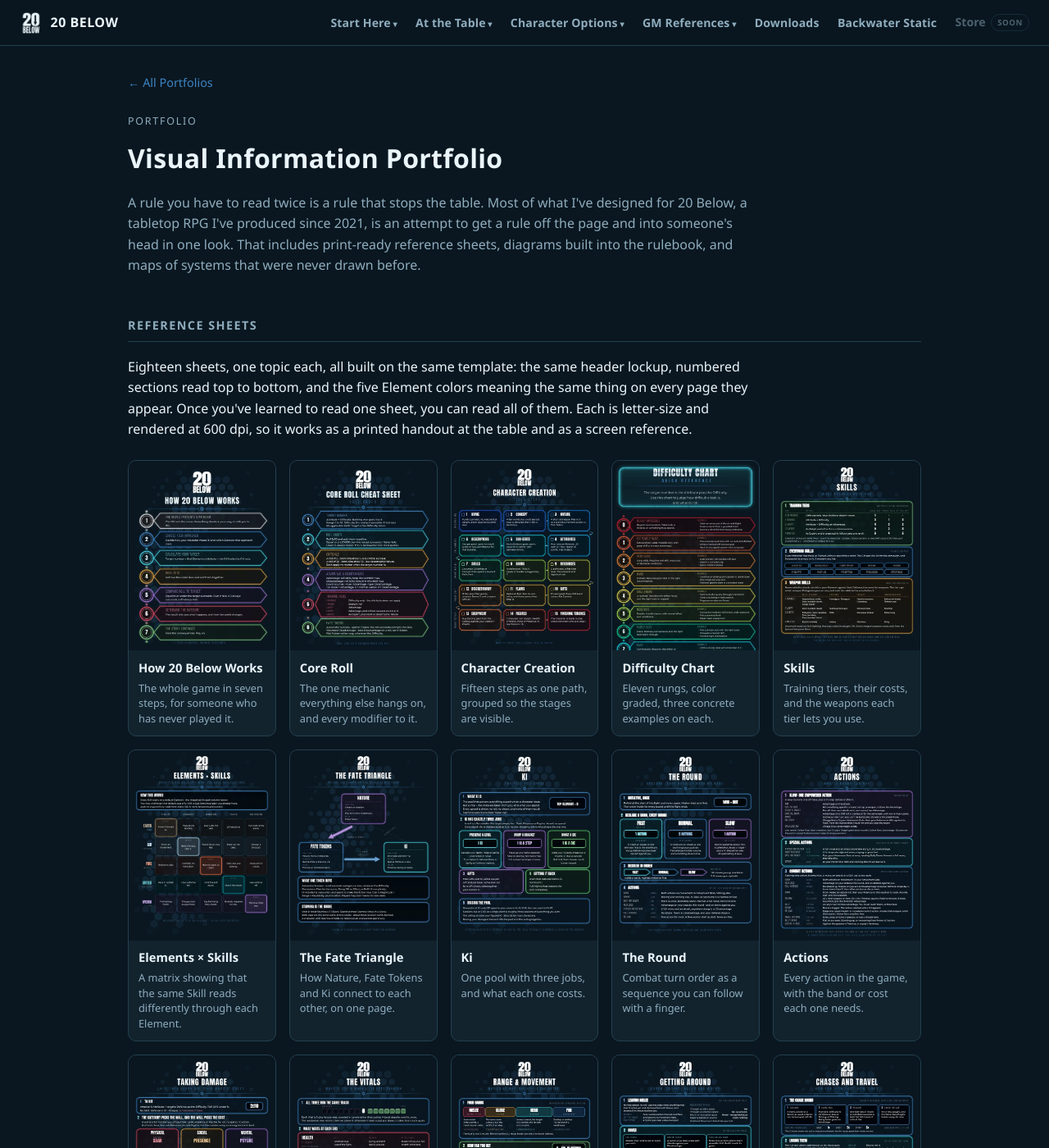
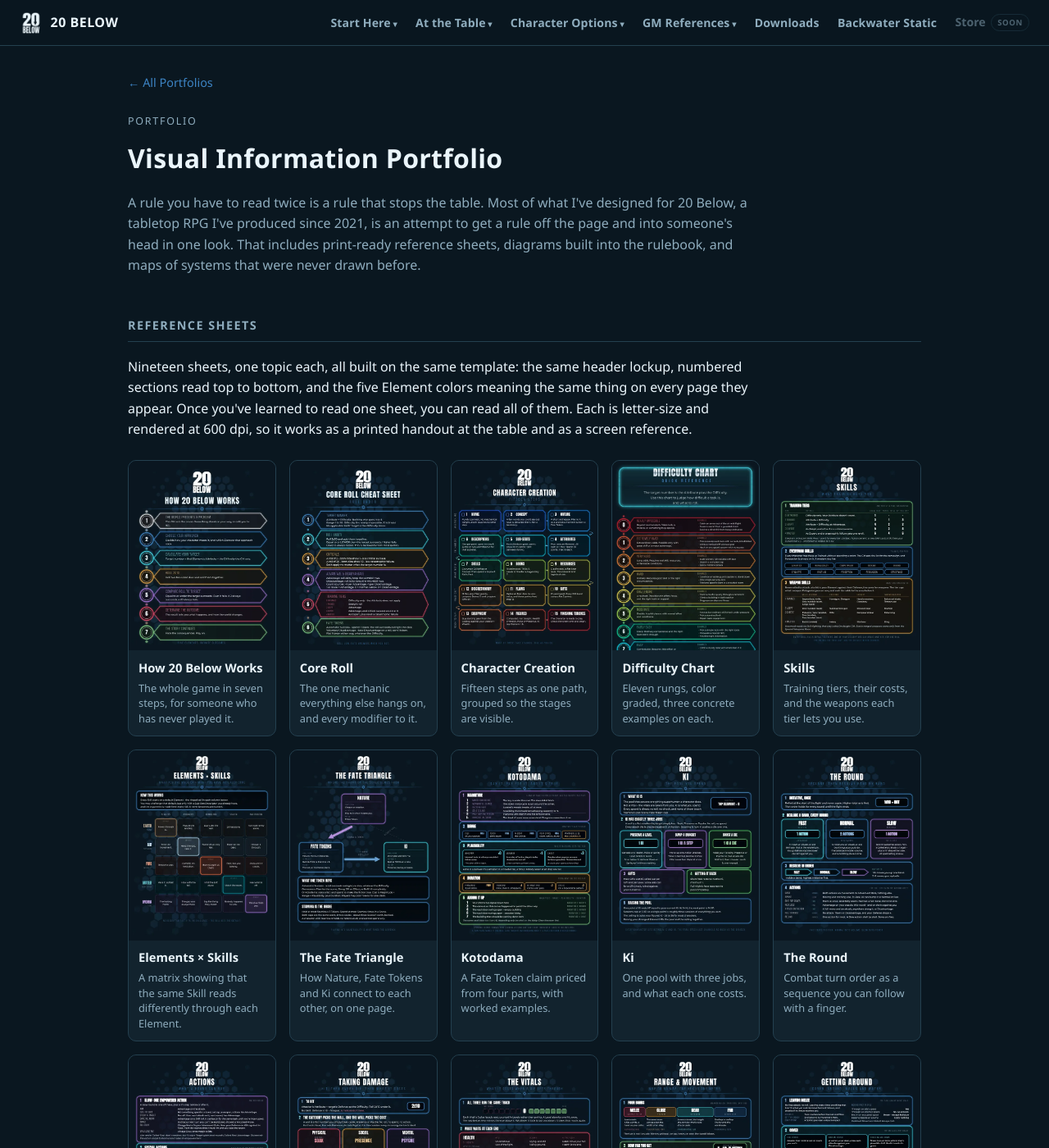
Before and after one commit to feralucce/20_Below, a Jekyll site: the page built from docs/visual-portfolio.html, in a window 1280 px wide and 1400 px high. Shown: the whole window at 82% size. Built offline with Jekyll 4.4.1, drawn with Linux system fonts in a browser that asks for light colours.

Commit message:
Portfolio: a Kotodama sheet
Pricing a claim as the Fate chapter does: Magnitude (1-4 solo, 5 and 6+
pooled and GM-priced), Range (free within your reach), Plausibility
(Whisper +0, Murmur +1, Shout +3, set by who is watching), the Duration
surcharge, and five of the chapter's worked claims from 1 to 7 Tokens.

On GM References after The Fate Triangle; in the visual portfolio after
The Fate Triangle, which now counts nineteen sheets.

Co-Authored-By: Claude Opus 5.5 <noreply@anthropic.com>

```diff
--- a/docs/visual-portfolio.html
+++ b/docs/visual-portfolio.html
@@ -98,7 +98,7 @@
 
   <h2>Reference Sheets</h2>
   <div class="prose">
-    <p>Eighteen sheets, one topic each, all built on the same template: the same header lockup, numbered sections read top to bottom, and the five Element colors meaning the same thing on every page they appear. Once you've learned to read one sheet, you can read all of them. Each is letter-size and rendered at 600 dpi, so it works as a printed handout at the table and as a screen reference.</p>
+    <p>Nineteen sheets, one topic each, all built on the same template: the same header lockup, numbered sections read top to bottom, and the five Element colors meaning the same thing on every page they appear. Once you've learned to read one sheet, you can read all of them. Each is letter-size and rendered at 600 dpi, so it works as a printed handout at the table and as a screen reference.</p>
   </div>
   <div class="sheets">
     <a class="sheet" href="/docs/assets/portfolio/how-it-works.webp"><img src="/docs/assets/portfolio/how-it-works-thumb.webp" alt="How 20 Below Works infographic: seven numbered steps from the world presenting a problem to the story continuing" loading="lazy" width="560" height="725" /><div class="cap"><div class="name">How 20 Below Works</div><div class="desc">The whole game in seven steps, for someone who has never played it.</div></div></a>
@@ -108,6 +108,7 @@
     <a class="sheet" href="/docs/assets/portfolio/skills.webp"><img src="/docs/assets/portfolio/skills-thumb.webp" alt="Skills: the five training tiers with their roll, Social dice, creation points and XP; the Everyman Skills; and the weapon Categories each tier unlocks" loading="lazy" width="560" height="725" /><div class="cap"><div class="name">Skills</div><div class="desc">Training tiers, their costs, and the weapons each tier lets you use.</div></div></a>
     <a class="sheet" href="/docs/assets/portfolio/elements-x-skills.webp"><img src="/docs/assets/portfolio/elements-x-skills-thumb.webp" alt="Elements by Skills matrix: the five Elements as rows against Skills as columns, with an example in each cell" loading="lazy" width="560" height="725" /><div class="cap"><div class="name">Elements &times; Skills</div><div class="desc">A matrix showing that the same Skill reads differently through each Element.</div></div></a>
     <a class="sheet" href="/docs/assets/portfolio/fate-triangle.webp"><img src="/docs/assets/portfolio/fate-triangle-thumb.webp" alt="The Fate Triangle: Nature, Fate Tokens and Ki shown as three connected points" loading="lazy" width="560" height="725" /><div class="cap"><div class="name">The Fate Triangle</div><div class="desc">How Nature, Fate Tokens and Ki connect to each other, on one page.</div></div></a>
+    <a class="sheet" href="/docs/assets/portfolio/kotodama.webp"><img src="/docs/assets/portfolio/kotodama-thumb.webp" alt="Kotodama: pricing a claim from Magnitude, Range, Plausibility and Duration, with the chapter's worked claims from 1 to 7 Tokens" loading="lazy" width="560" height="725" /><div class="cap"><div class="name">Kotodama</div><div class="desc">A Fate Token claim priced from four parts, with worked examples.</div></div></a>
     <a class="sheet" href="/docs/assets/portfolio/ki.webp"><img src="/docs/assets/portfolio/ki-thumb.webp" alt="Ki cheat sheet: what Ki is, its three jobs, Gifts, getting it back, and raising the pool" loading="lazy" width="560" height="725" /><div class="cap"><div class="name">Ki</div><div class="desc">One pool with three jobs, and what each one costs.</div></div></a>
     <a class="sheet" href="/docs/assets/portfolio/the-round.webp"><img src="/docs/assets/portfolio/the-round-thumb.webp" alt="The Round: initiative, declaring a Fast, Normal or Slow bracket, resolving in order, special actions" loading="lazy" width="560" height="725" /><div class="cap"><div class="name">The Round</div><div class="desc">Combat turn order as a sequence you can follow with a finger.</div></div></a>
     <a class="sheet" href="/docs/assets/portfolio/actions.webp"><img src="/docs/assets/portfolio/actions-thumb.webp" alt="Actions: the empowered actions a Slow round buys, the special actions tied to a band, and the combat actions, each with its band or cost" loading="lazy" width="560" height="725" /><div class="cap"><div class="name">Actions</div><div class="desc">Every action in the game, with the band or cost each one needs.</div></div></a>
--- a/gm-references.html
+++ b/gm-references.html
@@ -82,6 +82,7 @@ nav_section: gm
     <a class="sheet" href="/docs/assets/portfolio/elements-x-skills.webp"><img src="/docs/assets/portfolio/elements-x-skills-thumb.webp" alt="Elements &times; Skills reference sheet" loading="lazy" width="560" height="725" /><div class="cap"><div class="name">Elements &times; Skills</div><div class="desc">One Skill, read through each Element.</div></div></a>
     <a class="sheet" href="/docs/assets/portfolio/skill-fan.webp"><img src="/docs/assets/portfolio/skill-fan-thumb.webp" alt="One Skill, Five Elements reference sheet" loading="lazy" width="560" height="725" /><div class="cap"><div class="name">One Skill, Five Elements</div><div class="desc">The default pairing, and how to argue for another.</div></div></a>
     <a class="sheet" href="/docs/assets/portfolio/fate-triangle.webp"><img src="/docs/assets/portfolio/fate-triangle-thumb.webp" alt="The Fate Triangle reference sheet" loading="lazy" width="560" height="725" /><div class="cap"><div class="name">The Fate Triangle</div><div class="desc">Nature, Fate Tokens and Ki together.</div></div></a>
+    <a class="sheet" href="/docs/assets/portfolio/kotodama.webp"><img src="/docs/assets/portfolio/kotodama-thumb.webp" alt="Kotodama reference sheet" loading="lazy" width="560" height="725" /><div class="cap"><div class="name">Kotodama</div><div class="desc">Pricing a claim: Magnitude, Range, Plausibility, Duration.</div></div></a>
     <a class="sheet" href="/docs/assets/portfolio/ki.webp"><img src="/docs/assets/portfolio/ki-thumb.webp" alt="Ki reference sheet" loading="lazy" width="560" height="725" /><div class="cap"><div class="name">Ki</div><div class="desc">One pool, three jobs.</div></div></a>
     <a class="sheet" href="/docs/assets/portfolio/using-a-gift.webp"><img src="/docs/assets/portfolio/using-a-gift-thumb.webp" alt="Using a Gift reference sheet" loading="lazy" width="560" height="725" /><div class="cap"><div class="name">Using a Gift</div><div class="desc">Levels, the Gift Check, and attack dice.</div></div></a>
     <a class="sheet" href="/docs/assets/portfolio/resources-ladder.webp"><img src="/docs/assets/portfolio/resources-ladder-thumb.webp" alt="Resources Ladder reference sheet" loading="lazy" width="560" height="725" /><div class="cap"><div class="name">Resources Ladder</div><div class="desc">What each Resource Level gets you.</div></div></a>
```
Also changed, not shown: docs/assets/portfolio/kotodama-thumb.webp (added), docs/assets/portfolio/kotodama.webp (added).
